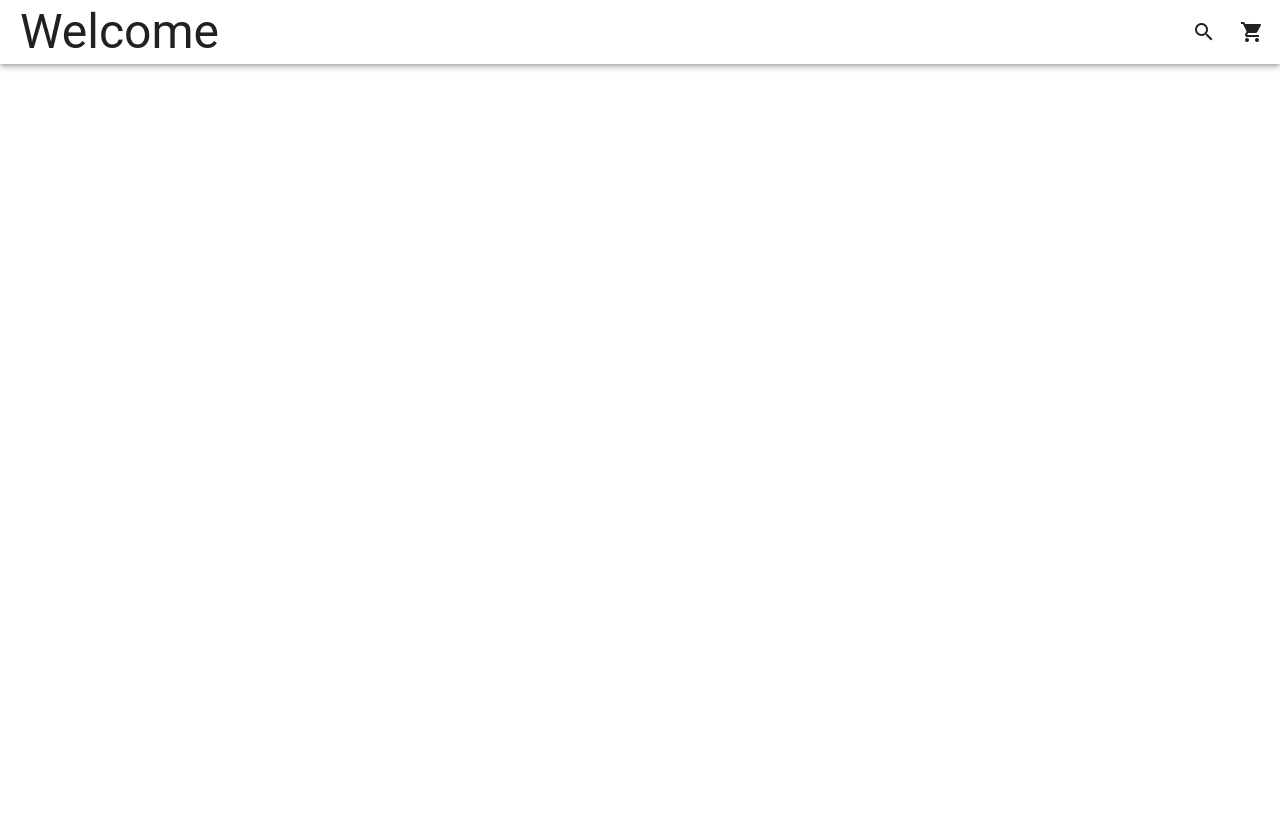
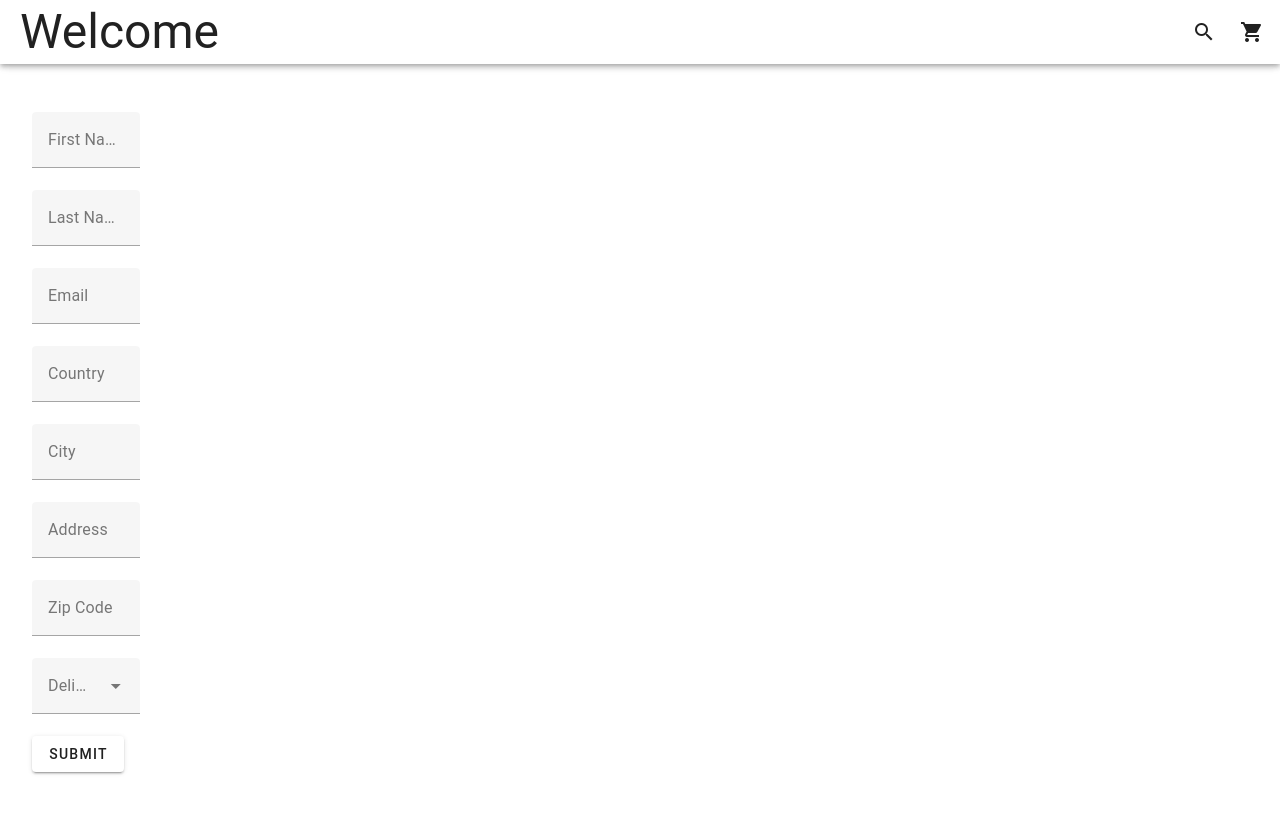
Before and after one commit to audieartb/Eshop, a Vue app in the folder WEBAPP/eshop/: page /cart in a window 1280 px wide. Shown: the top 814 px of the page. Built offline with nearby package versions, Linux system fonts and the light colour scheme.

Commit message:
added order forms

```diff
--- a/WEBAPP/eshop/package.json
+++ b/WEBAPP/eshop/package.json
@@ -10,6 +10,8 @@
     "format": "prettier --write src/"
   },
   "dependencies": {
+    "@vuelidate/core": "^2.0.3",
+    "@vuelidate/validators": "^2.0.4",
     "pinia": "^2.1.7",
     "vue": "^3.3.4",
     "vue-router": "^4.2.5",
--- /dev/null
+++ b/WEBAPP/eshop/src/components/FormPersonal.vue
@@ -0,0 +1,122 @@
+<script setup>
+import { ref, reactive } from 'vue'
+import { useCartStore } from '@/stores/cart'
+import { storeToRefs } from 'pinia'
+
+import { useVuelidate } from '@vuelidate/core'
+import { email, required } from '@vuelidate/validators'
+
+const store = useCartStore()
+const { carts } = storeToRefs(store)
+const { currentCart } = storeToRefs(store)
+
+const initialState = {
+  name: '',
+  lastname: '',
+  email: '',
+  country: '',
+  city: '',
+  address: '',
+  zip: '',
+  delivery: null
+}
+
+const state = reactive({
+  ...initialState
+})
+
+const deliveryOpts = ['quick', 'slow', 'super slow']
+
+const rules = {
+  name: { required },
+  lastname: { required },
+  email: { required, email },
+  country: { required },
+  city: { required },
+  address: { required },
+  zip: { required },
+  delivery: { required }
+}
+
+const v$ = useVuelidate(rules, state)
+
+function clear() {
+  v$.value.$reset()
+  for (const [key, value] of Object.entries(initialState)) {
+    state[key] = value
+  }
+}
+</script>
+
+<template>
+    <div>
+        <form action="">
+        <v-text-field
+          v-model="state.name"
+          @input="v$.name.$touch"
+          @blur="v$.name.$touch"
+          label="First Name"
+          :error-messages="v$.name.$errors.map(e => e.$message)"
+          required
+        ></v-text-field>
+        <v-text-field
+          v-model="state.lastname"
+          @input="v$.lastname.$touch"
+          @blur="v$.lastname.$touch"
+          label="Last Name"
+          :error-messages="v$.lastname.$errors.map(e => e.$message)"
+          required
+        ></v-text-field>
+        <v-text-field
+          v-model="state.email"
+          @input="v$.email.$touch"
+          @blur="v$.email.$touch"
+          label="Email"
+          :error-messages="v$.email.$errors.map(e => e.$message)"
+          required
+        ></v-text-field>
+        <v-text-field
+          v-model="state.country"
+          @input="v$.country.$touch"
+          @blur="v$.country.$touch"
+          label="Country"
+          :error-messages="v$.country.$errors.map(e => e.$message)"
+          required
+        ></v-text-field>
+        <v-text-field
+          v-model="state.city"
+          @input="v$.city.$touch"
+          @blur="v$.city.$touch"
+          label="City"
+          :error-messages="v$.city.$errors.map(e => e.$message)"
+          required
+        ></v-text-field>
+        <v-text-field
+          v-model="state.address"
+          @input="v$.address.$touch"
+          @blur="v$.address.$touch"
+          label="Address"
+          :error-messages="v$.address.$errors.map(e => e.$message)"
+          required
+        ></v-text-field>
+        <v-text-field
+          v-model="state.zip"
+          @input="v$.zip.$touch"
+          @blur="v$.zip.$touch"
+          label="Zip Code"
+          :error-messages="v$.zip.$errors.map(e => e.$message)"
+          required
+        ></v-text-field>
+        <v-select
+          v-model="state.delivery"
+          :items="deliveryOpts"
+          @input="v$.delivery.$touch"
+          @blur="v$.delivery.$touch"
+          label="Delivery Type"
+          :error-messages="v$.delivery.$errors.map(e => e.$message)"
+          required
+        ></v-select>
+        <v-btn class="me-4">Submit</v-btn>
+      </form>
+    </div>
+</template>
--- a/WEBAPP/eshop/src/views/CartView.vue
+++ b/WEBAPP/eshop/src/views/CartView.vue
@@ -1,23 +1,31 @@
 <script setup>
-import { ref } from 'vue'
+import { ref, reactive } from 'vue'
 import { useCartStore } from '@/stores/cart'
 import { storeToRefs } from 'pinia'
+import FormPersonal from '../components/FormPersonal.vue';
 
 const store = useCartStore()
 const { carts } = storeToRefs(store)
 const { currentCart } = storeToRefs(store)
-
 </script>
 
 <template>
-  <div class="d-flex align-center flex-column">
+  <div class="d-flex">
     <template v-if="carts[currentCart]">
-        <v-card v-for="(item, idx) in carts[currentCart].items"
-      width="400"
-      :title="item.barcode"
-      subtitle="This is a subtitle"
-      text="This is content"
-    ></v-card>
+      <div class="d-flex align-center flex-column">
+        <v-card
+          v-for="(item, idx) in carts[currentCart].items"
+          width="400"
+          :title="item.barcode"
+          subtitle="This is a subtitle"
+          text="This is content"
+          class="m-3"
+        ></v-card>
+      </div>
     </template>
+    <div>
+    <FormPersonal></FormPersonal>
+
+    </div>
   </div>
 </template>
```
Also changed, not shown: WEBAPP/eshop/src/components/FormPayment.vue (added, +16 -0 lines), 1 other file (tests, documents, lock files or other folders).
